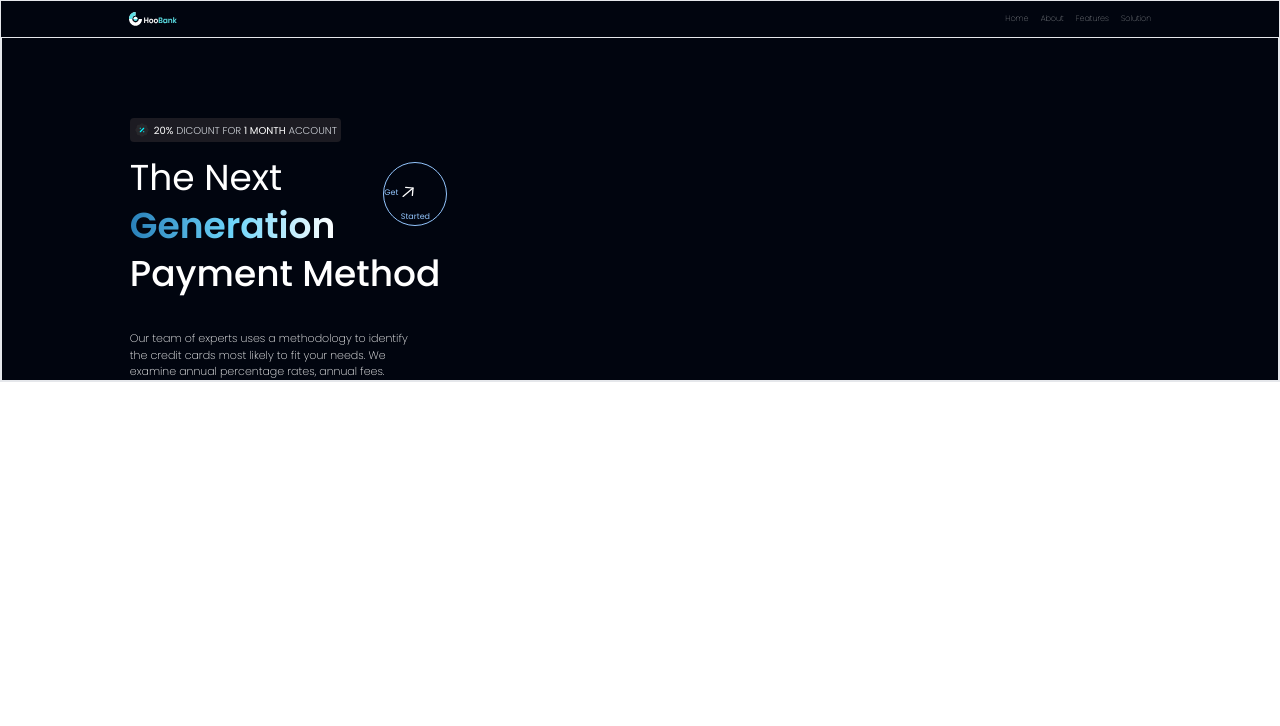
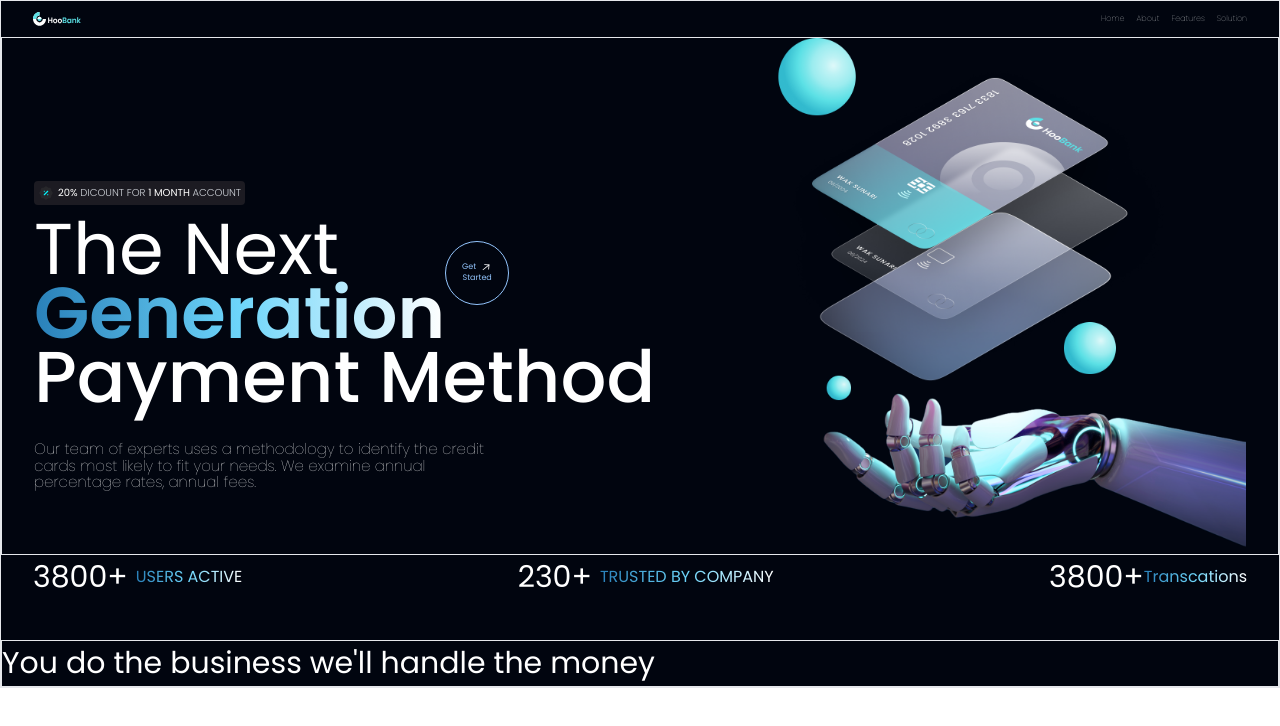
Before and after one commit to ishfaqahmed565/landing-page-demo, a Vue app: page / in a window 1280 px wide. Shown: the top 726 px of the page. Built offline with nearby package versions, Linux system fonts and the light colour scheme.

Commit message:
Completed Hero and Stats Section

```diff
--- a/src/assets/style.css
+++ b/src/assets/style.css
@@ -11,9 +11,12 @@
   font-weight: normal;
 }
 
-.padding-x {
- padding: 0 10% 0 10%;
+@media only screen and (max-width: 1280px) {
+  .padding-x {
+    padding: 0 2rem ;
+   }
 }
+
 .flex-center {
   display:flex;
   align-items: center
--- a/src/components/BusinessCard.vue
+++ b/src/components/BusinessCard.vue
@@ -1,5 +1,12 @@
 <script setup></script>
 <template>
-  <div></div>
+  <div
+    class="flex space-y-4 sm:space-y-0 sm:space-x-4 justify-between border mt-10"
+  >
+    <div class="left">
+      <h3 class="text-[30px]">You do the business we'll handle the money</h3>
+    </div>
+    <div class="right"></div>
+  </div>
 </template>
 <style scoped></style>
--- /dev/null
+++ b/src/components/GetStarted.vue
@@ -0,0 +1,22 @@
+<script setup></script>
+<template>
+  <div
+    class="animate-pulse hover:pointer rounded-full relative bottom-2 w-16 h-16 text-center pt-5 text-blue-300 text-[8px] leading-[10px] hidden sm:block border-2 gradient-border"
+  >
+    <a href="" class="flex flex-col item-center">
+      <div class="flex flex items-center mx-auto space-x-1">
+        <p>
+          <span class="flex items-center">Get</span>
+        </p>
+        <img
+          src="@/assets/svgs/arrow-up.svg"
+          alt=""
+          class="w-3 h3 object-contain"
+        />
+      </div>
+
+      <span>Started</span>
+    </a>
+  </div>
+</template>
+<style scoped></style>
--- a/src/components/HeroSec.vue
+++ b/src/components/HeroSec.vue
@@ -1,7 +1,11 @@
-<script setup></script>
+<script setup>
+import GetStarted from "@/components/GetStarted.vue";
+</script>
 <template>
-  <div class="flex border padding-x">
-    <div class="right flex flex-col space-y-3 pt-[5rem]">
+  <div
+    class="flex sm:flex-row flex-col space-x-2 border padding-x sm:items-center justify-between"
+  >
+    <div class="right flex-1 flex flex-col space-y-3 pt-[5rem]">
       <div
         class="discount-button px-1 p-1 rounded text-[10px] space-x-1 flex-center bg-[#1c1b22] w-max"
       >
@@ -12,40 +16,38 @@
           ACCOUNT
         </p>
       </div>
-      <h2 class="font-[500] text-4xl leading-[3rem]">
-        <div class="flex items-center space-x-12 relative">
+      <h2
+        class="font-[500] text-[52px] md:text-[72px] leading-[3rem] md:leading-[4rem]"
+      >
+        <div class="flex items-center relative">
           <div>
             The Next <br />
-            <span class="font-semibold text-4xl text-gradient">Generation</span>
+            <span class="font-semibold text-gradient">Generation</span>
           </div>
 
-          <div
-            class="hover:animate-pulse hover:pointer rounded-full relative bottom-2 w-16 h-16 text-center pt-5 text-blue-300 text-[8px] leading-[10px] hidden sm:block border-2 gradient-border"
-          >
-            <a href="">
-              <span class="flex items-center"
-                >Get
-                <img
-                  src="@/assets/svgs/arrow-up.svg"
-                  alt=""
-                  class="w-5 h5"
-                /> </span
-              ><br />
-              <span>Started</span>
-            </a>
-          </div>
+          <GetStarted />
         </div>
 
         Payment Method
       </h2>
       <div>
-        <p class="text-[11px] w-[17.9rem] mt-5 font-[200]">
+        <p
+          class="font-thin text-dimWhite text-[15px] leading-[16.8px] max-w-[470px] mt-5 font-[200]"
+        >
           Our team of experts uses a methodology to identify the credit cards
           most likely to fit your needs. We examine annual percentage rates,
           annual fees.
         </p>
       </div>
     </div>
+    <!--Right side ends here-->
+    <div class="left md:my-0 my-10 relative">
+      <img
+        src="@/assets/images/robot.png"
+        class="w-[100%] h[100%] lg:max-w-lg"
+      />
+    </div>
+    <!--Left side ends here-->
   </div>
 </template>
 <style scoped>
--- a/src/components/StatsSec.vue
+++ b/src/components/StatsSec.vue
@@ -1,5 +1,20 @@
 <script setup></script>
 <template>
-  <div></div>
+  <div
+    class="flex padding-x sm:flex-row space-y-5 sm:space-y-0 flex-col mt-10 lg:mt-0 justify-between items-center"
+  >
+    <div class="flex space-x-2 items-center">
+      <h4 class="text-[20px] lg:text-[30px]">3800+</h4>
+      <p class="text-gradient">USERS ACTIVE</p>
+    </div>
+    <div class="flex space-x-2 items-center">
+      <h4 class="text-[20px] lg:text-[30px]">230+</h4>
+      <p class="text-gradient">TRUSTED BY COMPANY</p>
+    </div>
+    <div class="flex space-x-2] items-center">
+      <h4 class="text-[20px] lg:text-[30px]">3800+</h4>
+      <p class="text-gradient">Transcations</p>
+    </div>
+  </div>
 </template>
 <style scoped></style>
```
Also changed, not shown: src/components/InfoCard.vue (added).
